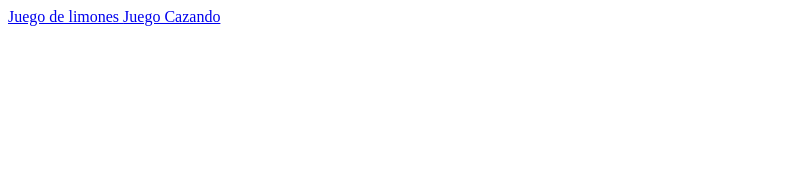
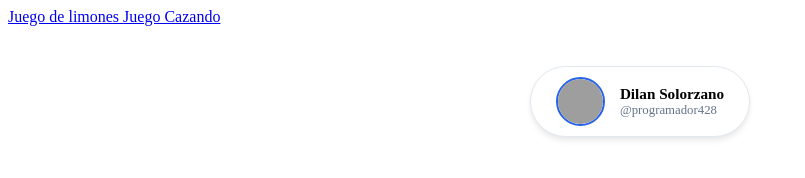
Before and after one commit to programador428-gif/menu, a plain HTML site: page index.html in a window 1280 px wide. Shown: the whole page, without its empty margins (0-805 px from the left). Drawn offline with Linux system fonts and the light colour scheme; grey boxes are pictures that could not be loaded.

Commit message:
feat: añadir sección de autor con nombre, nickname y avatar

```diff
--- a/index.html
+++ b/index.html
@@ -4,9 +4,23 @@
     <meta charset="UTF-8" />
     <meta name="viewport" content="width=device-width, initial-scale=1.0" />
     <title>Menu</title>
+    <link rel="stylesheet" href="style.css" />
   </head>
   <body>
     <a href="https://juego-limones-eosin.vercel.app/"> Juego de limones </a>
     <a href="https://juego-limones-eosin.vercel.app/">Juego Cazando</a>
+    <footer class="author-card">
+      <div class="author-info">
+        <img
+          src="https://scontent.fuio14-1.fna.fbcdn.net/v/t39.30808-6/657346166_122249227232159784_4849937194954390798_n.jpg?_nc_cat=109&ccb=1-7&_nc_sid=1d70fc&_nc_ohc=pfXI3z1_oA0Q7kNvwHr645V&_nc_oc=AdqsxSrEr-H8k1nJLn5G1XctSR4TC_3iGMKISbq_0VukFAXROgLS-Epgh4iHrhibFOtT-0uLJfEmfsIpqbwSQOjs&_nc_zt=23&_nc_ht=scontent.fuio14-1.fna&_nc_gid=VE-sU7z6nEks8bYtshu_wA&_nc_ss=7a3a8&oh=00_Af1hCdVUyTq1Wmcrufc7LJnjEJlMxtn3jHCRHOcMaPShBg&oe=69E70282"
+          alt="Avatar"
+          class="avatar"
+        />
+        <div>
+          <p class="author-name">Dilan Solorzano</p>
+          <p class="author-nickname">@programador428</p>
+        </div>
+      </div>
+    </footer>
   </body>
 </html>
--- /dev/null
+++ b/style.css
@@ -0,0 +1,38 @@
+.author-card {
+  margin-top: 40px;
+  display: flex;
+  justify-content: center;
+  padding-bottom: 20px;
+}
+
+.author-info {
+  background: white;
+  border: 1px solid #e2e8f0;
+  padding: 10px 25px;
+  border-radius: 50px;
+  display: flex;
+  align-items: center;
+  gap: 15px;
+  box-shadow: 0 4px 6px -1px rgba(0, 0, 0, 0.1);
+}
+
+.avatar {
+  width: 45px;
+  height: 45px;
+  border-radius: 50%;
+  border: 2px solid #2563eb;
+}
+
+.author-name {
+  font-size: 0.95rem !important;
+  font-weight: 700 !important;
+  margin: 0 !important;
+  border: none !important;
+}
+
+.author-nickname {
+  font-size: 0.8rem !important;
+  color: #64748b;
+  margin: 0 !important;
+  border: none !important;
+}
```
